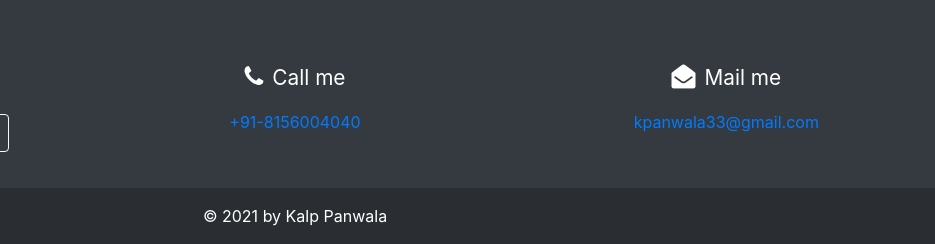
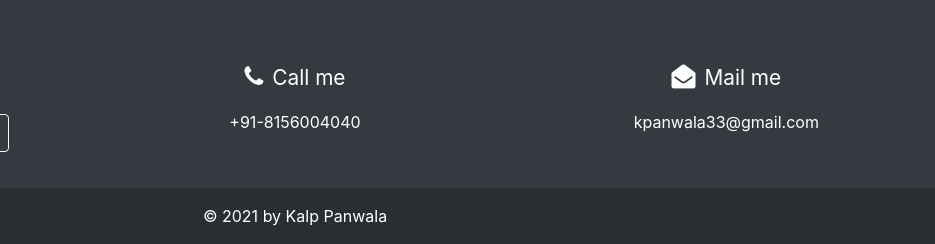
Before and after one commit to kpanwala/kpanwala.github.io, a plain HTML site: page index.html in a window 1280 px wide. Shown: the part 3334-3578 px from the top of the page, 345-1280 px from the left. Drawn offline with nearby package versions, Linux system fonts and the light colour scheme.

Commit message:
Update index.html

```diff
--- a/index.html
+++ b/index.html
@@ -550,7 +550,7 @@
                         <p style="font-size: 1.3em; display:inline-block;">Call me</p>
                     </span>
 
-                    <a style="display:block;" href="tel:+918156004040">+91-8156004040</a>
+                    <a style="display:block; color:white;" href="tel:+918156004040">+91-8156004040</a>
                 </div>
 
                 <div class="col-lg-4 text-center marginBottom5">
@@ -559,7 +559,7 @@
                         <p style="font-size: 1.3em; display:inline-block;">Mail me</p>
                     </span>
 
-                    <a style="display:block;" href="mailto:kpanwala33@gmail.com">kpanwala33@gmail.com</a>
+                    <a style="display:block; color:white;" href="mailto:kpanwala33@gmail.com">kpanwala33@gmail.com</a>
                 </div>
 
 
```
